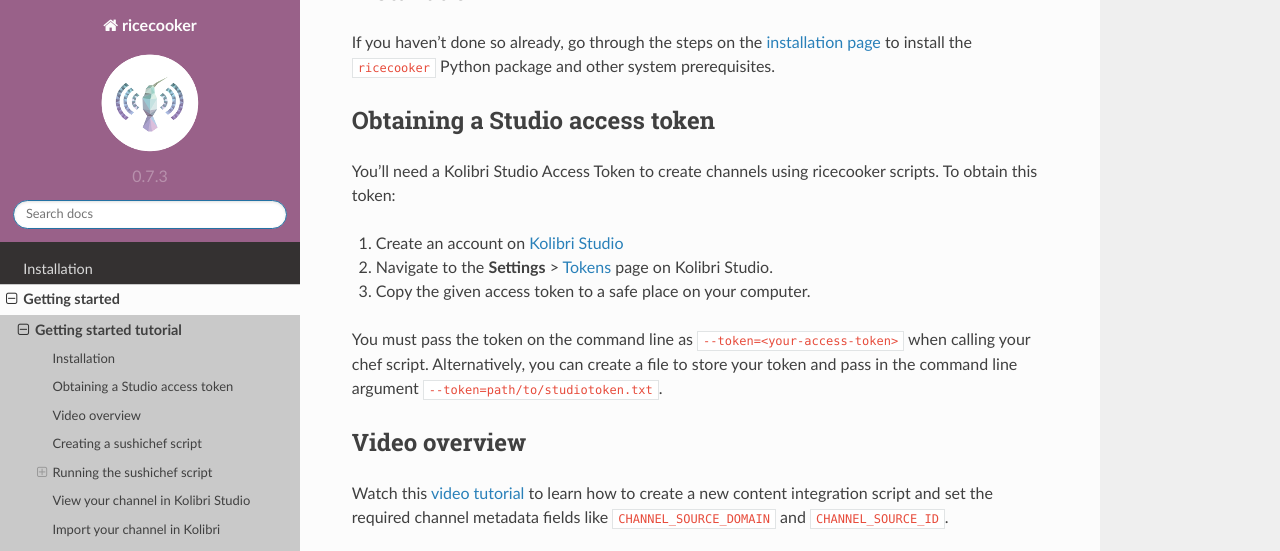
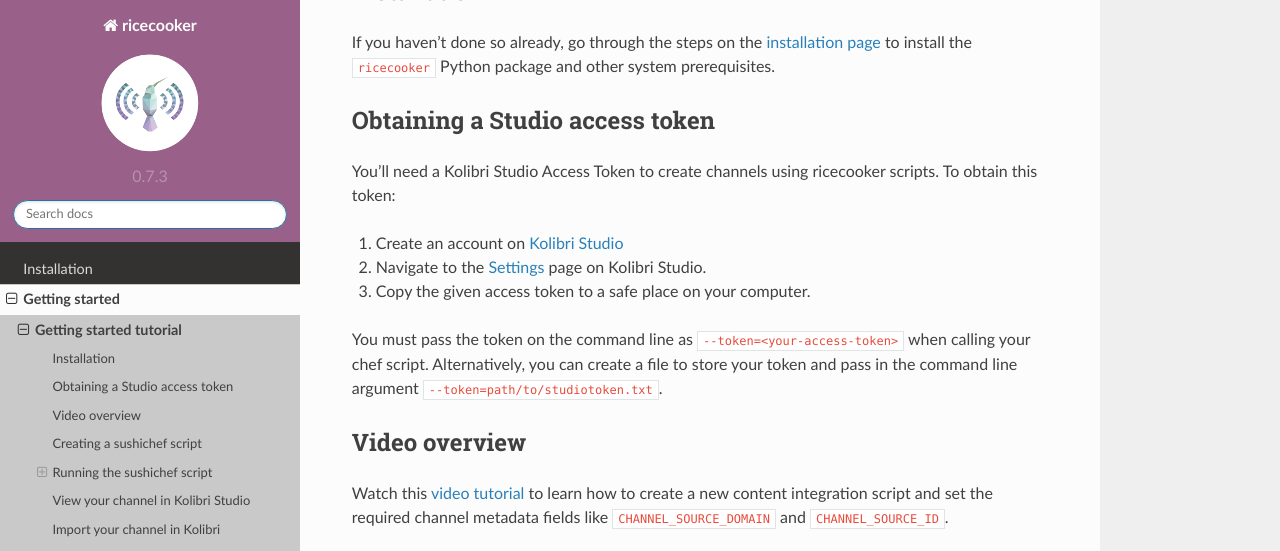
Before and after one commit to learningequality/ricecooker, a Sphinx documentation site: the page built from docs/tutorial/gettingstarted.rst, in a window 1280 px wide and 900 px high, scrolled down 479 px, cut to the strip 0-551 px from the top of the window. Built offline with Sphinx 7.4.7 and the Read the Docs theme 2.0.0, drawn with Linux system fonts in a browser that asks for light colours.

```diff
--- a/docs/tutorial/gettingstarted.rst
+++ b/docs/tutorial/gettingstarted.rst
@@ -25,7 +25,7 @@ You'll need a Kolibri Studio Access Token to create channels using ricecooker sc
 To obtain this token:
 
 1. Create an account on `Kolibri Studio <https://studio.learningequality.org/>`__
-2. Navigate to the **Settings** > `Tokens <https://studio.learningequality.org/settings/tokens>`__ page on Kolibri Studio.
+2. Navigate to the `Settings <https://studio.learningequality.org/en/settings>`__ page on Kolibri Studio.
 3. Copy the given access token to a safe place on your computer.
 
 
```
